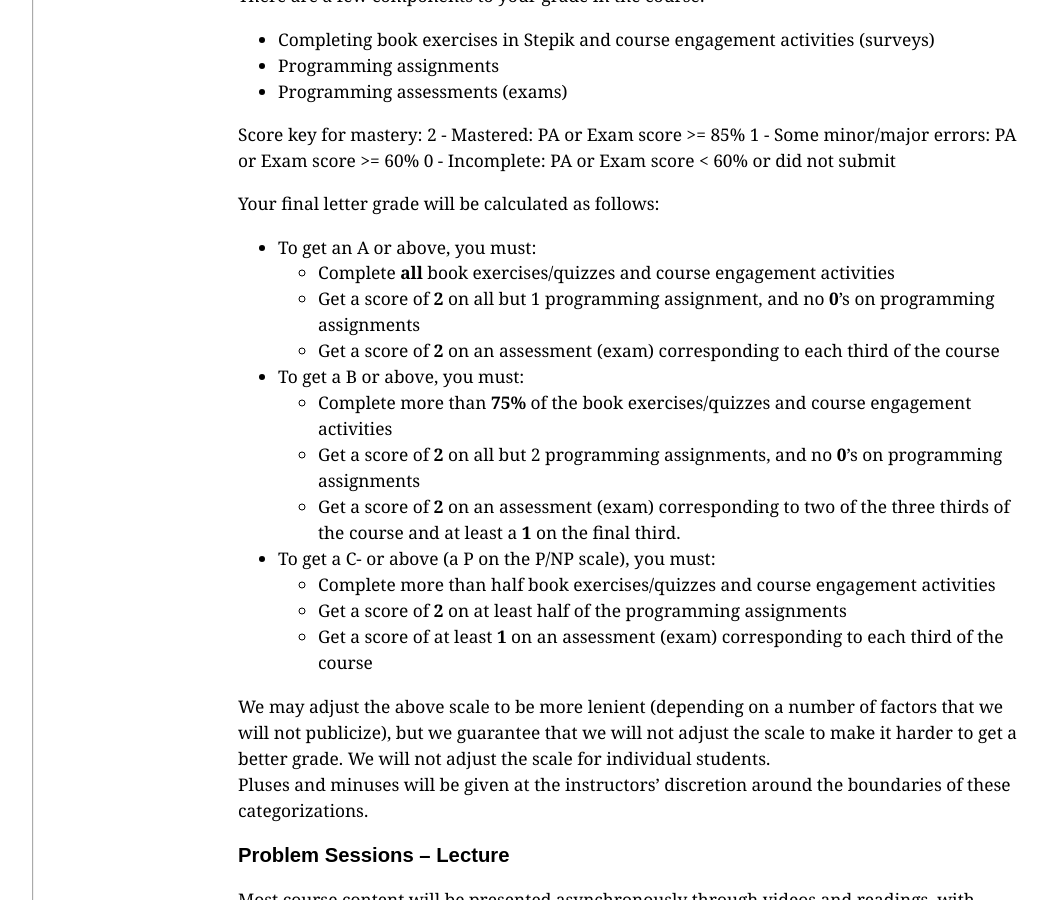
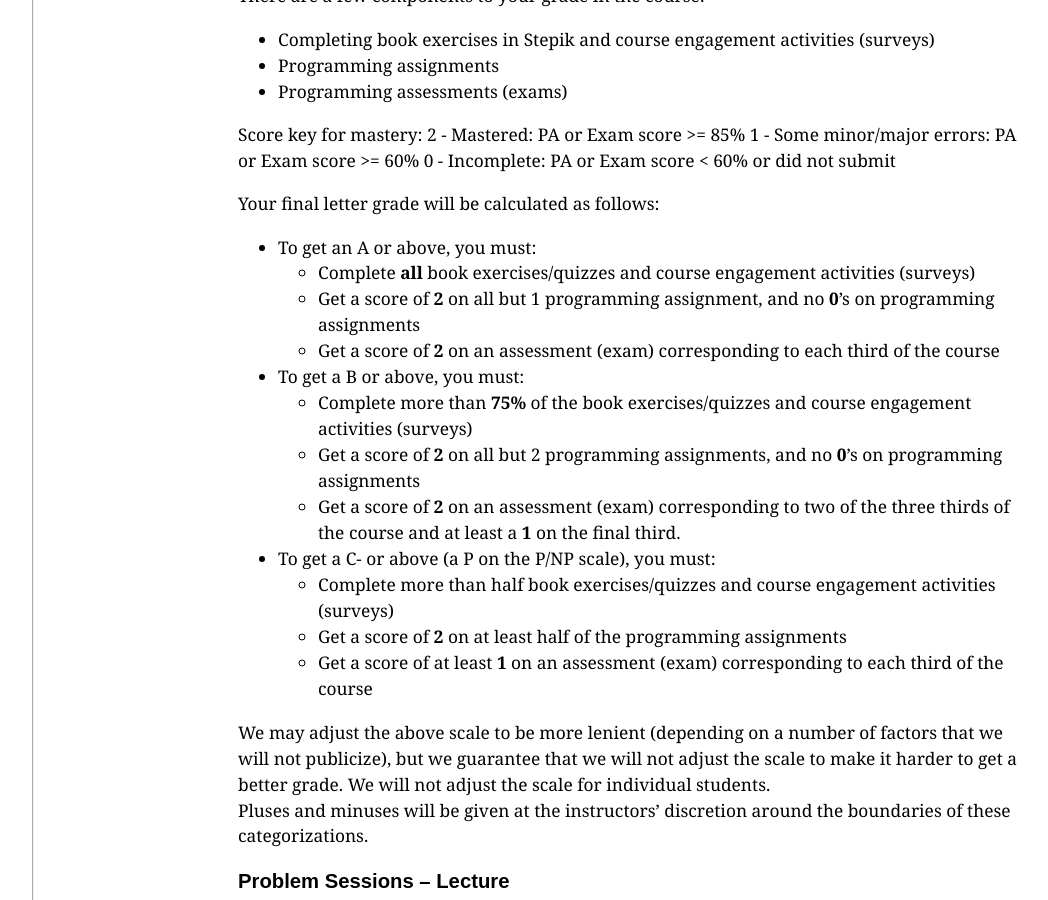
Before and after one commit to ucsd-cse11-sp22/ucsd-cse11-sp22.github.io, a Jekyll site: the page built from syllabus.md, in a window 1280 px wide and 900 px high, scrolled down 610 px. Shown: the whole window, without its empty margins (56-1104 px from the left). Built offline with Jekyll 4.4.1, drawn with Linux system fonts in a browser that asks for light colours.

Commit message:
Update syllabus.md

```diff
--- a/syllabus.md
+++ b/syllabus.md
@@ -42,17 +42,17 @@ Score key for mastery:
 Your final letter grade will be calculated as follows:
 
 - To get an A or above, you must:
-  - Complete **all** book exercises/quizzes and course engagement activities
+  - Complete **all** book exercises/quizzes and course engagement activities (surveys)
   - Get a score of **2** on all but 1 programming assignment, and no **0**'s on programming assignments
   - Get a score of **2** on an assessment (exam) corresponding to each third of the course
 
 - To get a B or above, you must:
-  - Complete more than **75%** of the book exercises/quizzes and course engagement activities
+  - Complete more than **75%** of the book exercises/quizzes and course engagement activities (surveys)
   - Get a score of **2** on all but 2 programming assignments, and no **0**'s on programming assignments
   - Get a score of **2** on an assessment (exam) corresponding to two of the three thirds of the course and at least a **1** on the final third.
 
 - To get a C- or above (a P on the P/NP scale), you must:
-  - Complete more than half book exercises/quizzes and course engagement activities
+  - Complete more than half book exercises/quizzes and course engagement activities (surveys)
   - Get a score of **2** on at least half of the programming assignments
   - Get a score of at least **1** on an assessment (exam) corresponding to each third of the course
 
```
